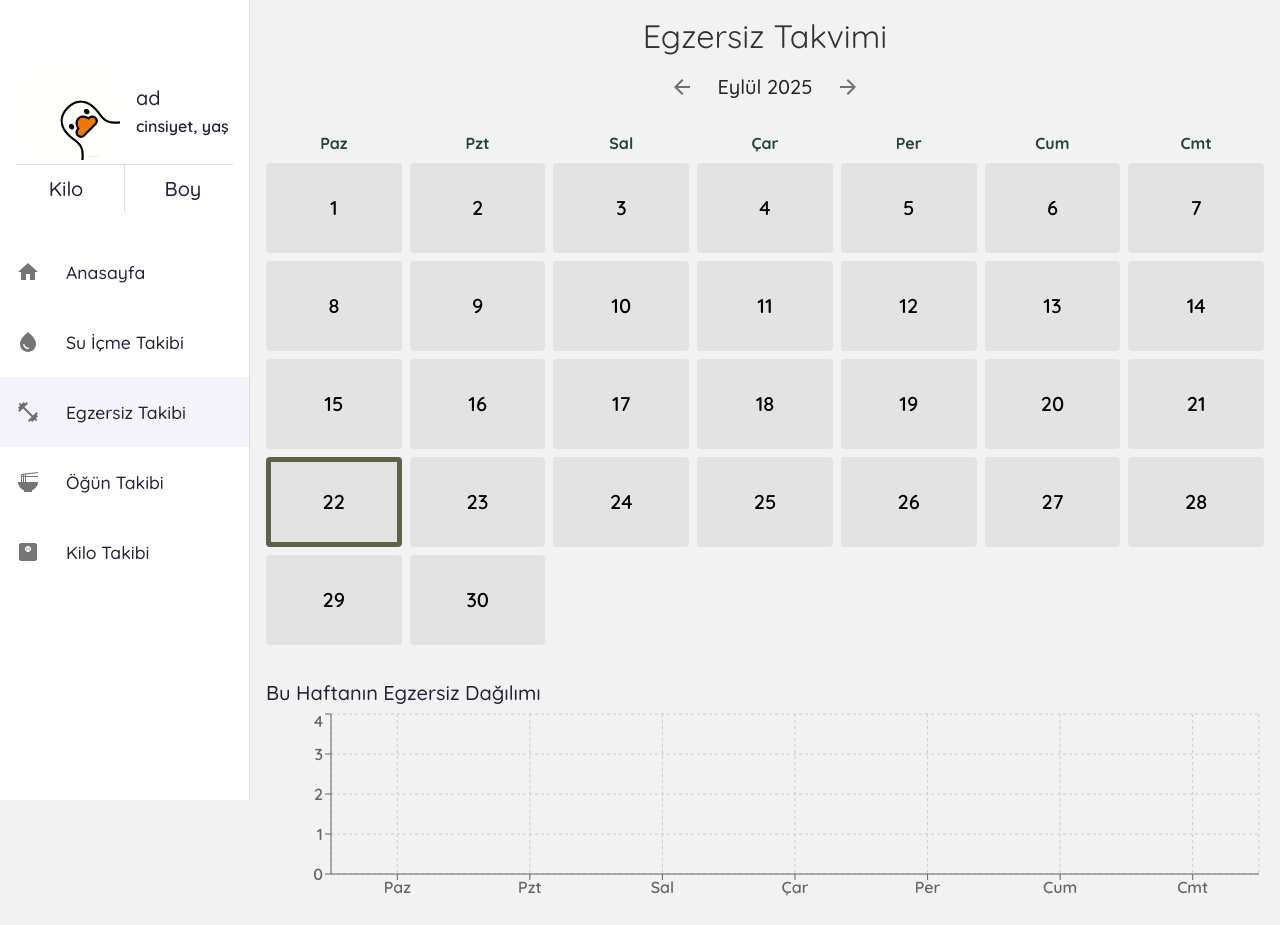
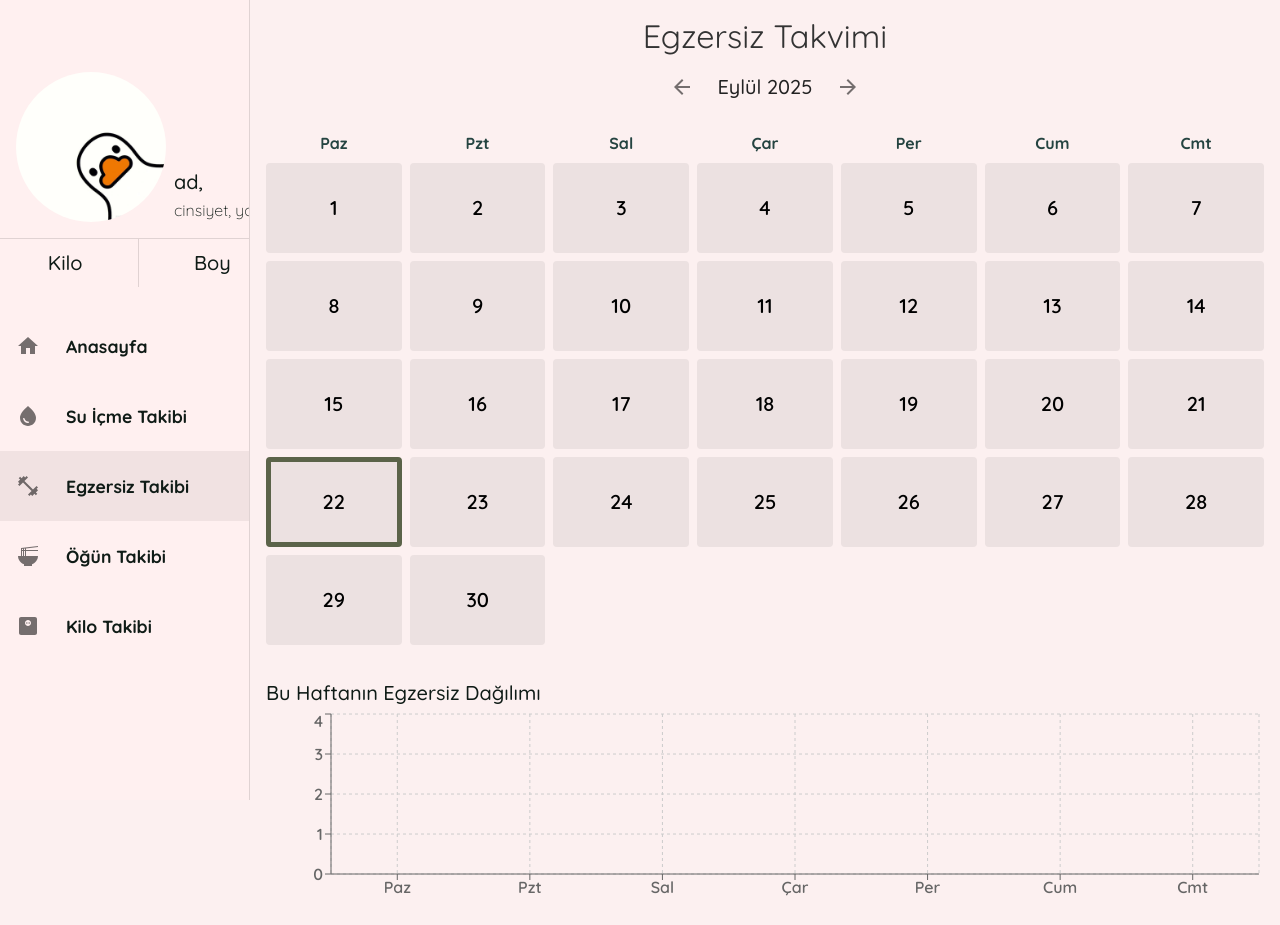
Before and after one commit to elifnurdemir/diet-tracker, a React (Vite) app: page /diet-tracker/gym in a window 1280 px wide. Built offline with nearby package versions, Linux system fonts and the light colour scheme; some icons are missing.

Commit message:
themes changed

```diff
--- a/src/ThemeContext.tsx
+++ b/src/ThemeContext.tsx
@@ -63,14 +63,39 @@ const RedDarkTheme = responsiveFontSizes(
     typography: sharedTypography,
   })
 );
+const WhiteLightTheme = responsiveFontSizes(
+  createTheme({
+    palette: {
+      mode: "light",
+      primary: { main: "#4d4545ff" },
+      secondary: { main: "#514b4bff" },
+      background: { default: "#fcf0f0ff", paper: "#fff0f0ff" },
+      text: { primary: "#0f1b16ff", secondary: "#7c777aff" },
+    },
+    typography: sharedTypography,
+  })
+);
+
+const WhiteDarkTheme = responsiveFontSizes(
+  createTheme({
+    palette: {
+      mode: "dark",
+      primary: { main: "#141313ff" },
+      secondary: { main: "#655d5dff" },
+      background: { default: "#a8a8a8ff", paper: "#3c3c3cff" },
+      text: { primary: "#dadadaff", secondary: "#ffffffff" },
+    },
+    typography: sharedTypography,
+  })
+);
 const GreenLightTheme = responsiveFontSizes(
   createTheme({
     palette: {
       mode: "light",
-      primary: { main: "#4CAF50" },
+      primary: { main: "#284214ff" },
       secondary: { main: "#81C784" },
-      background: { default: "#fefae0", paper: "#5a8a72ff" },
-      text: { primary: "#0f1b16ff", secondary: "#34252f" },
+      background: { default: "#f7fff6ff", paper: "#a1edc7ff" },
+      text: { primary: "#0f1b16ff", secondary: "#0d0a0cff" },
     },
     typography: sharedTypography,
   })
@@ -80,10 +105,10 @@ const GreenDarkTheme = responsiveFontSizes(
   createTheme({
     palette: {
       mode: "dark",
-      primary: { main: "#81C784" },
-      secondary: { main: "#388E3C" },
-      background: { default: "#1B1F1B", paper: "#2E7D32" },
-      text: { primary: "#DCEDC8", secondary: "#A5D6A7" },
+      primary: { main: "#9abb9cff" },
+      secondary: { main: "#046009ff" },
+      background: { default: "#1B1F1B", paper: "#2c441aff" },
+      text: { primary: "#a4b58fff", secondary: "#e0fac7ff" },
     },
     typography: sharedTypography,
   })
@@ -92,10 +117,10 @@ const OrangeLightTheme = responsiveFontSizes(
   createTheme({
     palette: {
       mode: "light",
-      primary: { main: "#682a92" },
-      secondary: { main: "#FFCC80" },
-      background: { default: "#ffffe0", paper: "#fff599" },
-      text: { primary: "#6e4c0d", secondary: "#6D4C41" },
+      primary: { main: "#f38e29ff" },
+      secondary: { main: "#8d662aff" },
+      background: { default: "#f9fae1ff", paper: "#ffebc6ff" },
+      text: { primary: "#6e4c0d", secondary: "#372d29ff" },
     },
     typography: sharedTypography,
   })
@@ -105,10 +130,10 @@ const OrangeDarkTheme = responsiveFontSizes(
   createTheme({
     palette: {
       mode: "dark",
-      primary: { main: "#FFCC80" },
+      primary: { main: "#ffca0bff" },
       secondary: { main: "#FFAB40" },
       background: { default: "#2C1B0F", paper: "#4E342E" },
-      text: { primary: "#FFE0B2", secondary: "#FFCCBC" },
+      text: { primary: "#e4d4bdff", secondary: "#FFCCBC" },
     },
     typography: sharedTypography,
   })
@@ -117,10 +142,10 @@ const PinkLightTheme = responsiveFontSizes(
   createTheme({
     palette: {
       mode: "light",
-      primary: { main: "#EC407A" },
-      secondary: { main: "#F8BBD0" },
-      background: { default: "#FFF0F5", paper: "#ffb3c6" },
-      text: { primary: "#ff0a54", secondary: "#4A148C" },
+      primary: { main: "#3f0a1cff" },
+      secondary: { main: "#f7c0d1ff" },
+      background: { default: "#f8f0f2ff", paper: "#f5d2daff" },
+      text: { primary: "#61115bff", secondary: "#9f4896ff" },
     },
     typography: sharedTypography,
   })
@@ -130,16 +155,23 @@ const PinkDarkTheme = responsiveFontSizes(
   createTheme({
     palette: {
       mode: "dark",
-      primary: { main: "#F48FB1" },
-      secondary: { main: "#CE93D8" },
-      background: { default: "#2A1B2E", paper: "#4A148C" },
-      text: { primary: "#F8BBD0", secondary: "#F3E5F5" },
+      primary: { main: "#f04e84ff" },
+      secondary: { main: "#f7e2faff" },
+      background: { default: "#2b1c2fff", paper: "#4A148C" },
+      text: { primary: "#F8BBD0", secondary: "#8c2671ff" },
     },
     typography: sharedTypography,
   })
 );
 
-type ThemeName = "royalVelvet" | "blue" | "red" | "green" | "orange" | "pink";
+type ThemeName =
+  | "royalVelvet"
+  | "blue"
+  | "red"
+  | "green"
+  | "orange"
+  | "pink"
+  | "white";
 
 type Mode = "light" | "dark";
 
@@ -179,6 +211,8 @@ export const CustomThemeProvider: React.FC<{ children: React.ReactNode }> = ({
         return mode === "light" ? OrangeLightTheme : OrangeDarkTheme;
       case "pink":
         return mode === "light" ? PinkLightTheme : PinkDarkTheme;
+      case "white":
+        return mode === "light" ? WhiteLightTheme : WhiteDarkTheme;
       default:
         return LightTheme;
     }
--- a/src/components/layout/drawer/Drawer.tsx
+++ b/src/components/layout/drawer/Drawer.tsx
@@ -58,12 +58,14 @@ export const AppDrawer = ({ DrawerWidth }: AppDrawerProps) => {
                   px: 2,
                 }}
               >
-                <ListItemIcon sx={{ minWidth: 50 }}>{icon}</ListItemIcon>
+                <ListItemIcon sx={{ minWidth: 50, color: "primary" }}>
+                  {icon}
+                </ListItemIcon>
                 <ListItemText
                   primary={label}
                   primaryTypographyProps={{
                     fontSize: "1.1rem", // yazı boyutu büyütülür
-                    fontWeight: 500,
+                    fontWeight: 800,
                   }}
                 />
               </ListItemButton>
--- a/src/components/layout/drawer/components/DrawerProfile.tsx
+++ b/src/components/layout/drawer/components/DrawerProfile.tsx
@@ -14,30 +14,30 @@ export const DrawerProfile = () => {
 
   return (
     <>
-      <ListItem sx={{ py: 0 }}>
+      <ListItem sx={{ py: 0, px: 0 }}>
         <Stack flex={1}>
           <Stack
-            spacing={2}
+            spacing={1}
             direction="row"
-            alignItems="center"
-            p={0.5}
+            alignItems="flex-end"
+            p={2}
             justifyContent={"center"}
           >
             <Avatar
               alt={userData.name}
               src={userData.image ?? catImage}
               sx={{
-                width: 100,
-                height: 100,
+                width: 150,
+                height: 150,
                 flexShrink: 0,
-                borderRadius: "30%",
+                borderRadius: "50%",
               }}
             />
             <Box flex={1} minWidth={0}>
               <Typography variant="h6" noWrap>
-                {userData.name || "ad"}
+                {userData.name || "ad"},
               </Typography>
-              <Typography variant="body1" noWrap>
+              <Typography variant="body1" fontWeight={300} noWrap>
                 {userData.gender || "cinsiyet"}, {userData.age ?? "yaş"}
               </Typography>
             </Box>
--- a/src/components/pages/gym-tracking/GymTracking.tsx
+++ b/src/components/pages/gym-tracking/GymTracking.tsx
@@ -7,8 +7,14 @@ import WeeklyChart from "../../Calendar/WeeklyChart";
 import type exerciseColors from "../../constants/exerciseColors";
 import type { GymEntry } from "../../types/GymEntry";
 import { getMonthDays } from "../../utils/dateUtils";
+import { useThemeContext } from "../../../ThemeContext";
 
 export default function GymCalendar() {
+  const { setTheme } = useThemeContext();
+
+  useEffect(() => {
+    return setTheme("white");
+  }, []);
   const [entries, setEntries] = useState<GymEntry[]>([]);
   const [currentDate, setCurrentDate] = useState(new Date());
   const [dialogOpen, setDialogOpen] = useState(false);
--- a/src/components/pages/water-tracking/components/hero/daily-goal/WaterTank.tsx
+++ b/src/components/pages/water-tracking/components/hero/daily-goal/WaterTank.tsx
@@ -23,7 +23,7 @@ export const WaterTank = ({
   return (
     <Box
       sx={{
-        width: 200,
+        width: 300,
         height: 400,
         border: `10px solid ${secondaryColor}`,
         borderTop: "none",
--- a/src/components/pages/weight-tracking/EntryForm.tsx
+++ b/src/components/pages/weight-tracking/EntryForm.tsx
@@ -135,7 +135,7 @@ const EntryForm: React.FC<Props> = ({ onSubmit, loading }) => {
                     objectFit: "cover",
                     borderRadius: 8,
                     marginTop: 8,
-                    border: "1px solid #ccc",
+                    border: "1px solid #bc4a4aff",
                   }}
                 />
               )}
```
